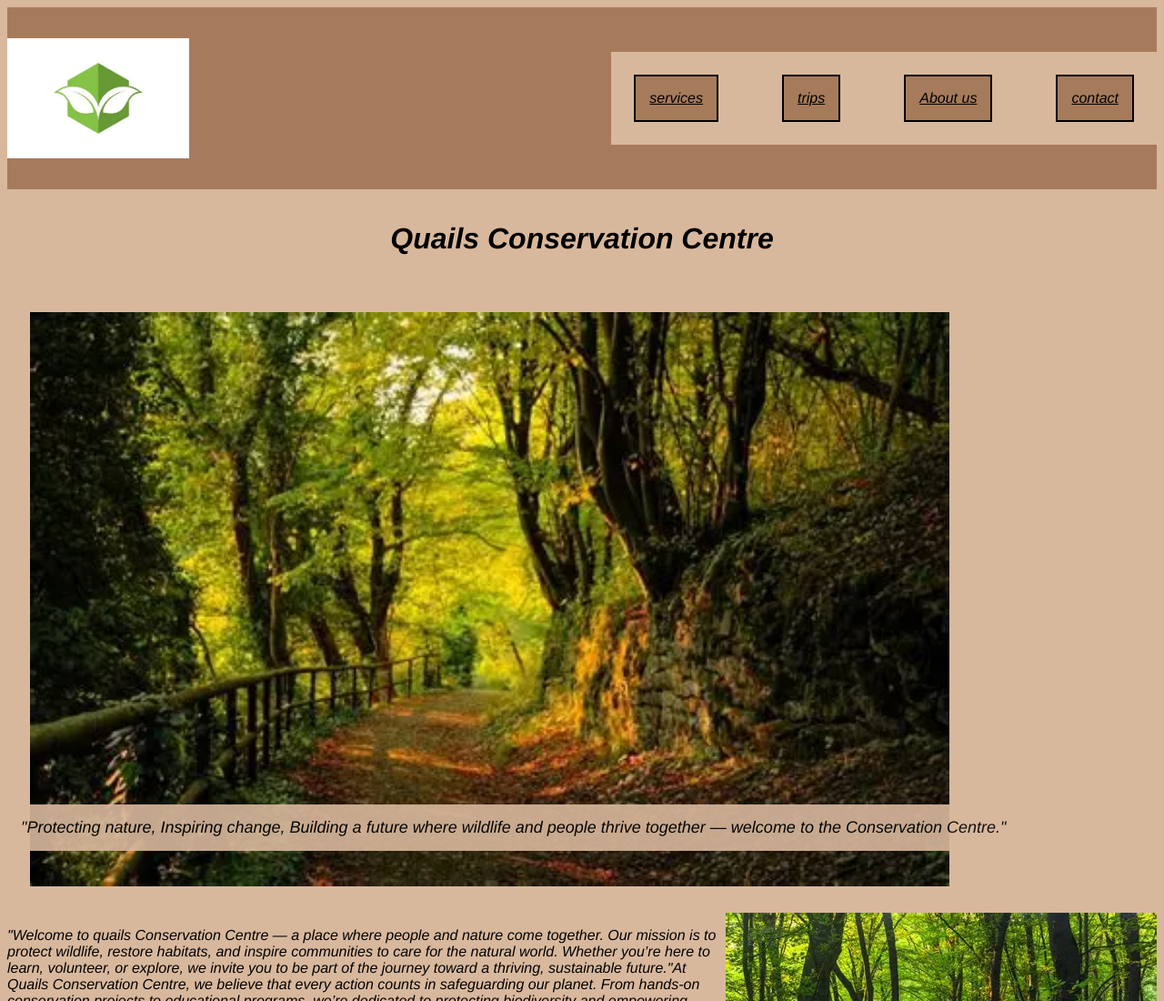
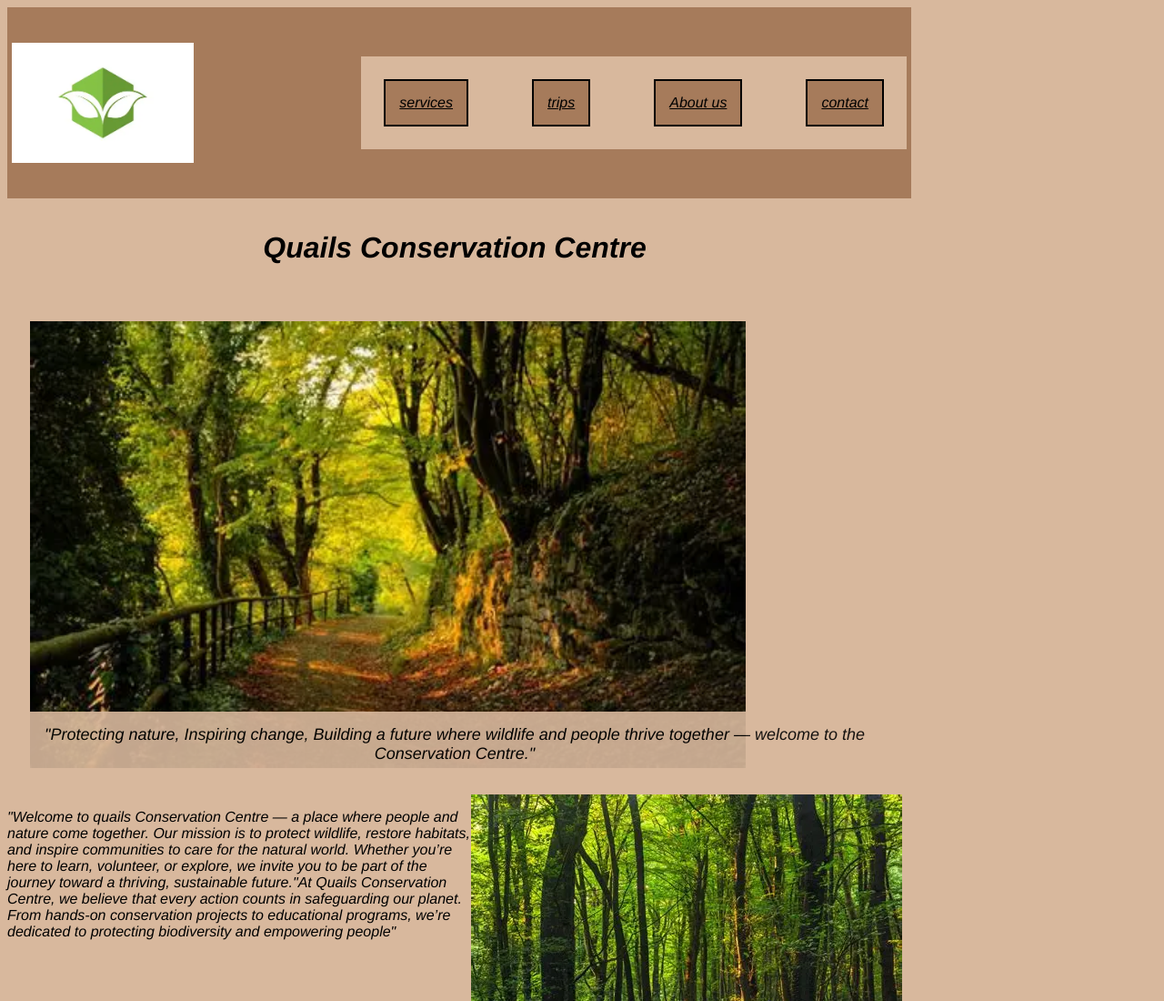
Before and after one commit to Tourmaline990/naturesque, a plain HTML site: page index.html in a window 1280 px wide. Shown: the top 1100 px of the page at 91% size. Drawn offline with Linux system fonts and the light colour scheme; a web font is replaced by a local one.

Commit message:
Add files via upload
commit

```diff
--- a/index.html
+++ b/index.html
@@ -3,7 +3,7 @@
 <head>
     <meta charset="UTF-8">
     <meta name="viewport" content="width=device-width, initial-scale=1.0">
-    <title>Nature</title>
+    <title>Quails Conservation centre homepage</title>
     <meta name="Author"  content="Agbetoba Aaliya">
     <link rel="stylesheet" href="styles.css">
     <link rel="preconnect" href="https://fonts.googleapis.com">
--- a/styles.css
+++ b/styles.css
@@ -2,6 +2,7 @@
     background-color:  #D8B89D;
     font-family: 'Franklin Gothic Medium', 'Arial Narrow', Arial, sans-serif;
     font-style: italic;
+    max-width: 1000px;
 }
 header{
     display: flex;
@@ -10,6 +11,7 @@ header{
     width: 100%;
     align-items: center;
     height: 200px;
+    border: 5px solid #A67B5B;
 }
 header nav{
     display: flex;
```
